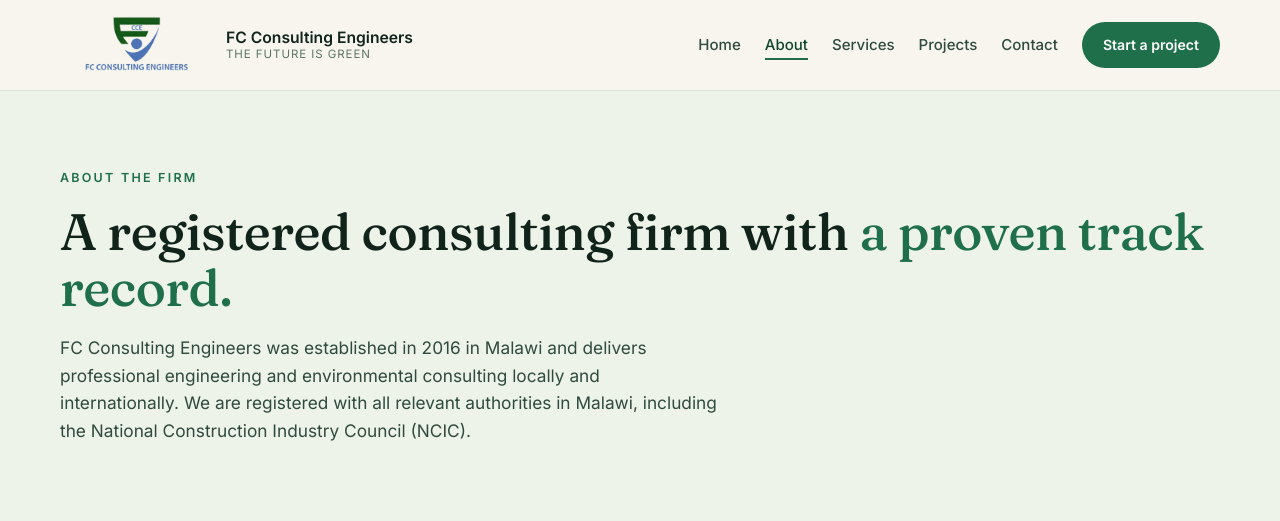
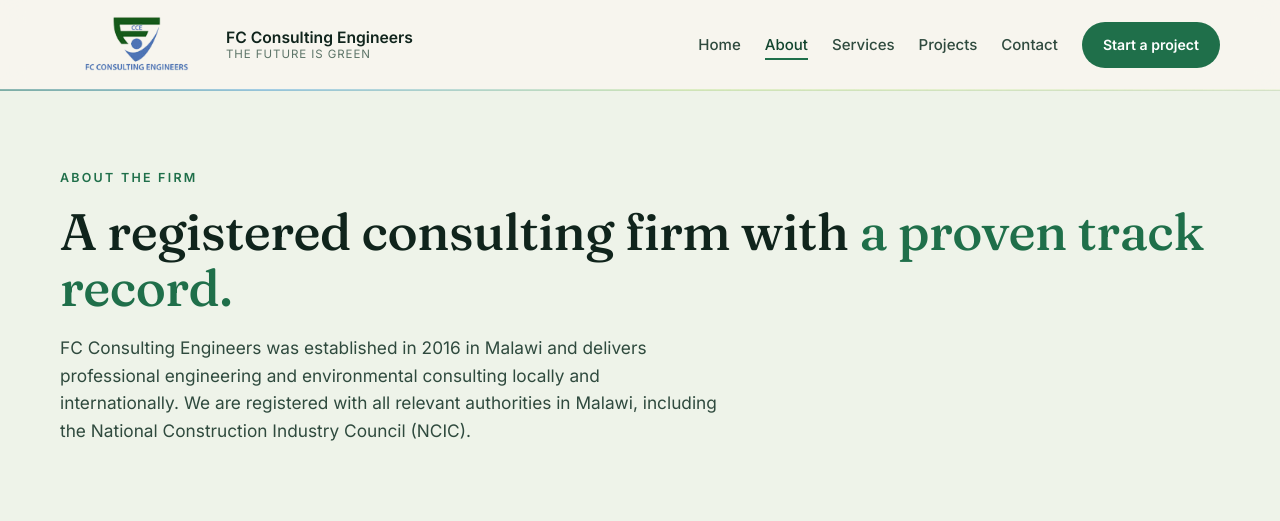
Before and after one commit to thuwalabrian/fcce-site, a FastAPI app: page /about in a window 1280 px wide. Shown: the top 521 px of the page. Run offline with FastAPI, Linux system fonts and the light colour scheme.

Commit message:
Fix energy accent color variable
Co-authored-by: Copilot <223556219+Copilot@users.noreply.github.com>

```diff
--- a/app/static/css/styles.css
+++ b/app/static/css/styles.css
@@ -5,6 +5,7 @@
   --green: #1f6f4a;
   --green-deep: #12452e;
   --green-bright: #38a169;
+  --blue: #63aedd;
   --lime: #c8e6a0;
   --cream: #f7f5ee;
   --paper: #ffffff;
```
